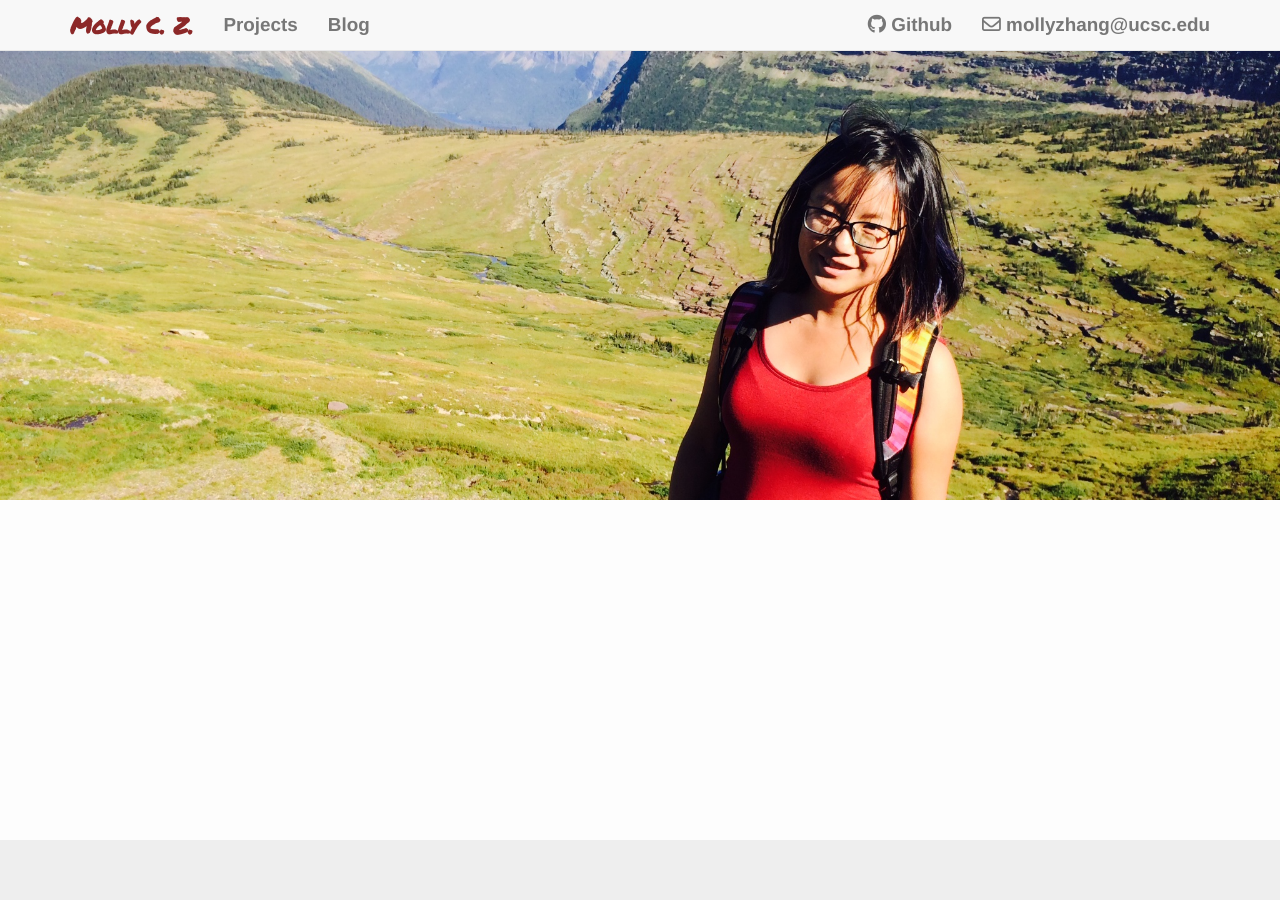
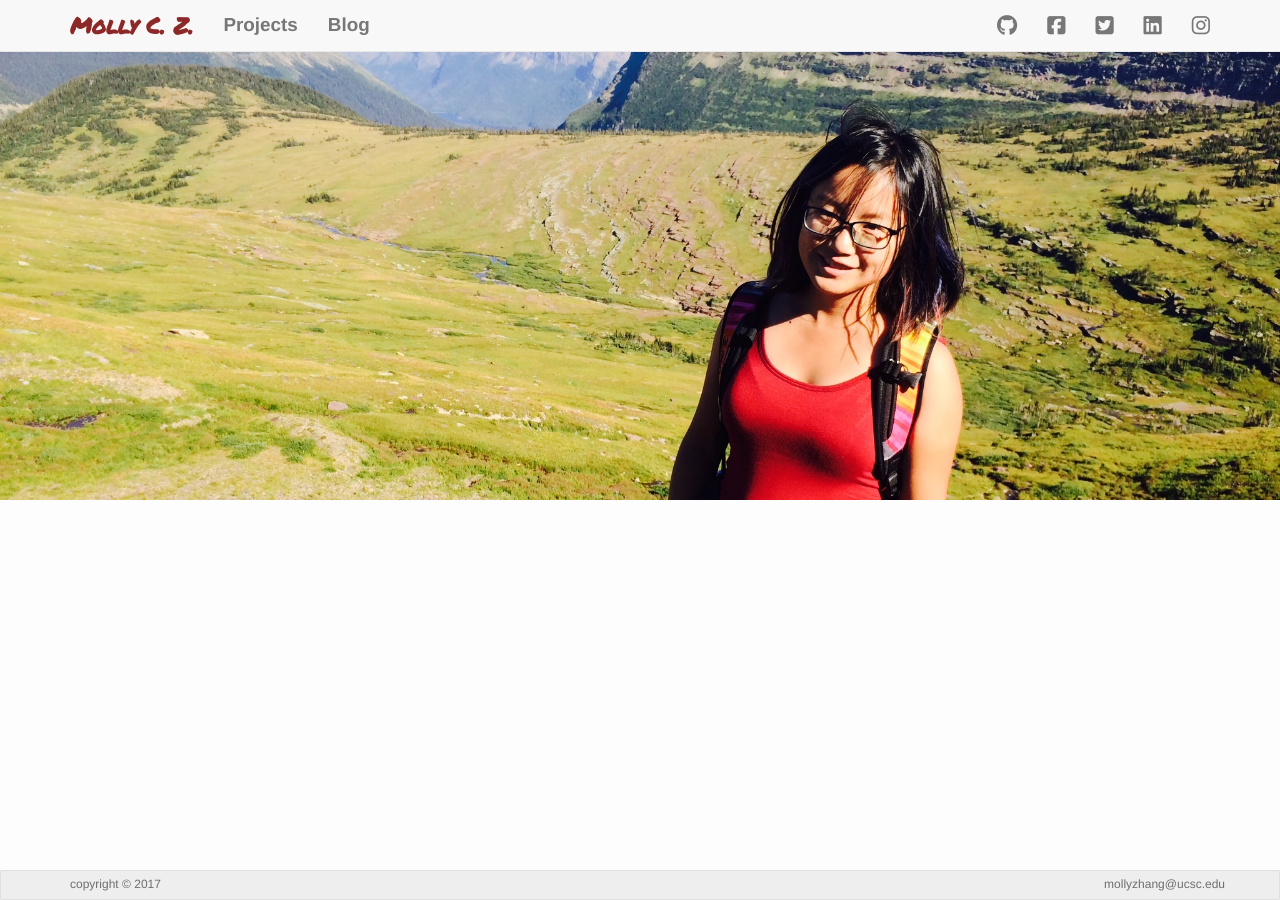
Before and after one commit to MollyZhang/MollyZhang.github.io_offline, a Jekyll site: the page built from index.html, in a window 1280 px wide. Built offline with Jekyll 4.4.1, drawn with Linux system fonts in a browser that asks for light colours; nearby versions of some CDN libraries.

Commit message:
beautify navbar and footer

```diff
--- a/_includes/footer.html
+++ b/_includes/footer.html
@@ -1 +1,10 @@
-<div class="footer"></div>
+<div class="footer navbar navbar-inverse">
+    <div class="container">
+        <ul class="nav navbar-nav navbar-left">
+            <span class="footer-words">copyright &copy; 2017</span>
+        </ul>
+        <ul class="nav navbar-nav navbar-right">
+            <li><span class="footer-words">mollyzhang@ucsc.edu</span></li>
+        </ul>
+    </div>
+</div>
--- a/_includes/navbar.html
+++ b/_includes/navbar.html
@@ -15,13 +15,19 @@
             </ul>
             <ul class="nav navbar-nav navbar-right">
                 <li>
-                    <a class="title-words" href="https://github.com/MollyZhang"><i class="fa fa-github"></i><span> Github</span></a>
+                    <a class="icons" href="https://github.com/MollyZhang"><i class="fa fa-github"></i></a>
                 </li>
                 <li>
-                    <a class="title-words">
-                        <i class="fa fa-envelope-o"></i>
-                        <span>mollyzhang@ucsc.edu</span>
-                    </a>
+                    <a class="icons" href="https://www.facebook.com/mollycanzhang"><i class="fa fa-facebook-square"></i></a>
+                </li>
+                <li>
+                    <a class="icons" href="https://twitter.com/mollycanzhang"><i class="fa fa-twitter-square"></i></a>
+                </li>
+                <li>
+                    <a class="icons" href="https://www.linkedin.com/in/mollycanzhang"><i class="fa fa-linkedin-square"></i></a>
+                </li>
+                <li>
+                    <a class="icons" href="http://instagram.com/herecomesshorty/"><i class="fa fa-instagram"></i></a>
                 </li>
             </ul>
         </div>
--- a/css/main.css
+++ b/css/main.css
@@ -47,6 +47,10 @@ section.bg-molly {
 .title-words {
     font-size: 118%;
     font-weight: bold;
+}
+
+.icons {
+    font-size: 130%;
 }
 
 
@@ -206,17 +210,22 @@ section.bg-molly {
     height: auto !important;
     /* Margin bottom by footer height */
     height: 100%;
-    margin: 0 auto -60px;
+    margin: 0 auto -30px;
 }
 
 .footer, .push {
-    height: 60px;
+    height: 30px;
 }
 
+.navbar.footer.navbar-inverse {
+    border-radius: 1px;
+    min-height: 0px;
+    background-color: #eeeeee;
+    border-color: #dfdfdf;
+}
 
-
-
-
-.footer {
-    background-color: #eeeeee;
+.footer-words {
+    font-size: 12px;
+    color: rgba(94,94,94,0.89);
+    font-weight: 500;
 }
```
